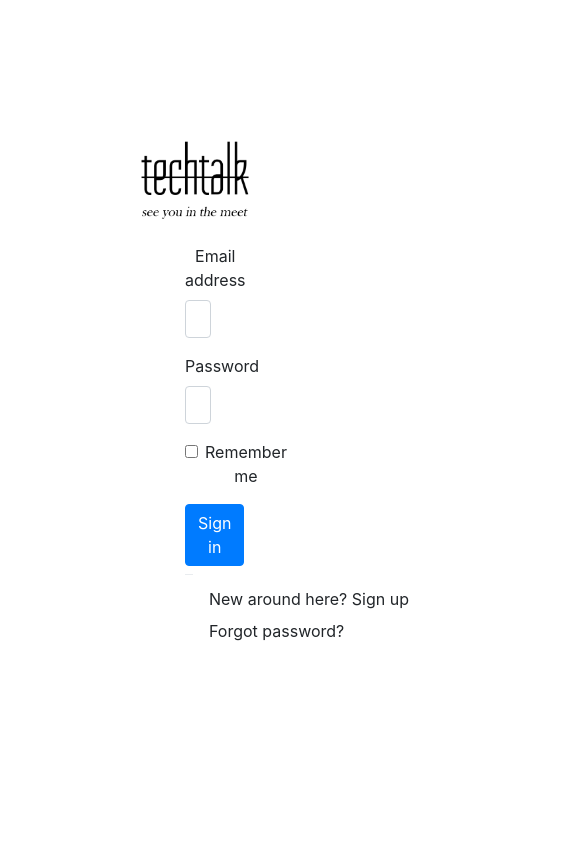
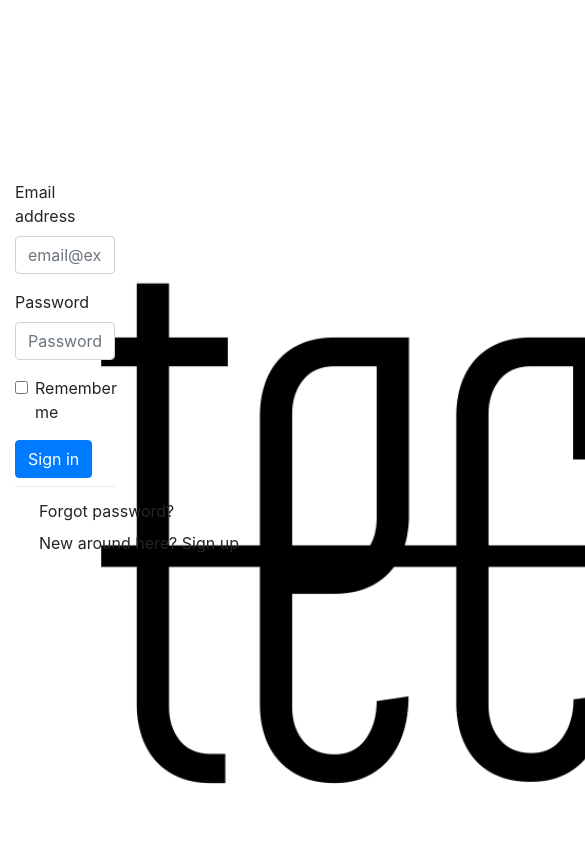
Before and after one commit to novilove/final3, an Angular app in the folder final/: page /login in a window 390 px wide. Shown: the top 844 px of the page, 585 px wide, since content can reach past the window. Built offline with nearby package versions, Linux system fonts and the light colour scheme.

Commit message:
login full

```diff
--- a/final/package.json
+++ b/final/package.json
@@ -24,7 +24,7 @@
     "zone.js": "~0.9.1"
   },
   "devDependencies": {
-    "@angular-devkit/build-angular": "^0.803.20",
+    "@angular-devkit/build-angular": "^0.803.21",
     "@angular/cli": "~8.3.19",
     "@angular/compiler-cli": "~8.2.14",
     "@angular/language-service": "~8.2.14",
--- a/final/src/app/component/login/login.component.html
+++ b/final/src/app/component/login/login.component.html
@@ -1,20 +1,18 @@
 
 
 
-<div class="row" style="margin: 20px; padding:100px;">
+<div class="row" style="margin: 0px; padding:0px;">
 
     <div class="row no-gutters">
-        <div class="col-4"></div>
-        <div class="col-md-2" style="margin: 20px;" align="center">
-          <img class="imagen-logo" src="assets/img/techtalk1.png" class="card-img" alt="NO FOUND!">
+        <div class="col-md-4"></div>
+        <div class="col-md-1" style="margin: 80px; padding: 0px; width: 1400px; height: 20px" align="rigth">
+          <img class="imagen-logo" src="assets/img/techtalk1.png" class="card-img" alt="NO FOUND!" >
           <img class="imagen-slogan" src="assets/img/see you.png" class="card-img" alt="NO FOUND!">
-
         </div>
-
     </div>
 
-    <div class="col-4"></div>
-    <div class="col-3 login-pane" align="center">
+    <div class="col-md-4"></div>
+    <div class="col-4 login-pane" align="lefth">
         <div class="form-group">
             <label for="exampleDropdownFormEmail2">Email address</label>
             <input type="email" class="form-control" id="exampleDropdownFormEmail2" placeholder="email@example.com">
@@ -35,8 +33,9 @@
 
 
         <div class="dropdown-divider"></div>
+        <a class="dropdown-item" href="#">Forgot password?</a>
         <a class="dropdown-item" href="#">New around here? Sign up</a>
-        <a class="dropdown-item" href="#">Forgot password?</a>
+
     </div>
 
 </div>
```
Also changed, not shown: 1 other file (tests, documents, lock files or other folders).
